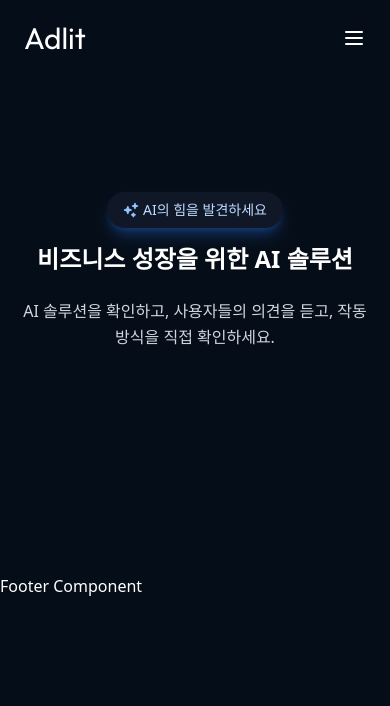
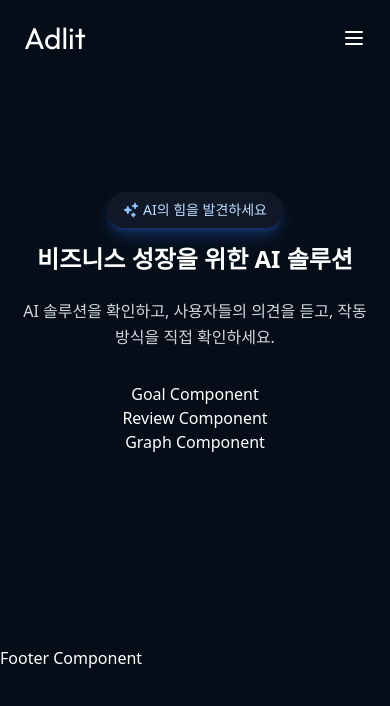
Before and after one commit to Fearless-Lab/fearless-lab.github.io, a React (Vite) app: page /data-visualization/solution in a window 390 px wide. Shown: the top 706 px of the page. Built offline with nearby package versions, Linux system fonts and the light colour scheme.

Commit message:
feat: initialize Solution Detail layout with responsive grid

```diff
--- a/src/pages/components/Home/Solution.tsx
+++ b/src/pages/components/Home/Solution.tsx
@@ -3,6 +3,7 @@ import HighlightBadge from "../../../components/HighlightBadge";
 import Infopill from "../../../components/Infopill";
 import SubInfopill from "../../../components/SubInfopill";
 import { useScrollReveal } from "../../../hooks/animation/useScrollReveal";
+import SolutionDetail from "./Solution/SolutionDetail";
 
 const Solution = () => {
   const containerRef = useRef<HTMLDivElement>(null);
@@ -11,7 +12,7 @@ const Solution = () => {
 
   return (
     <div
-      className="flex flex-col items-center justify-center py-48 px-4 text-center flex-wrap"
+      className="flex flex-col items-center justify-center my-48 px-4 text-center flex-wrap"
       ref={containerRef}
     >
       <HighlightBadge>AI의 힘을 발견하세요</HighlightBadge>
@@ -23,7 +24,7 @@ const Solution = () => {
         확인하세요.
       </SubInfopill>
 
-      {/* Solution Detail */}
+      <SolutionDetail />
     </div>
   );
 };
--- /dev/null
+++ b/src/pages/components/Home/Solution/Goal.tsx
@@ -0,0 +1,8 @@
+const Goal = () => {
+  return (
+    <>
+      <h1>Goal Component</h1>
+    </>
+  );
+};
+export default Goal;
--- /dev/null
+++ b/src/pages/components/Home/Solution/Graph.tsx
@@ -0,0 +1,8 @@
+const Graph = () => {
+  return (
+    <>
+      <h1>Graph Component</h1>
+    </>
+  );
+};
+export default Graph;
--- /dev/null
+++ b/src/pages/components/Home/Solution/Review.tsx
@@ -0,0 +1,8 @@
+const Review = () => {
+  return (
+    <>
+      <h1>Review Component</h1>
+    </>
+  );
+};
+export default Review;
--- /dev/null
+++ b/src/pages/components/Home/Solution/SolutionDetail.tsx
@@ -0,0 +1,17 @@
+import Goal from "./Goal";
+import Graph from "./Graph";
+import Review from "./Review";
+
+const SolutionDetail = () => {
+  return (
+    <div className="grid grid-cols-1 lg:grid-cols-2 w-full">
+      <div>
+        <Goal />
+        <Review />
+      </div>
+
+      <Graph />
+    </div>
+  );
+};
+export default SolutionDetail;
```
